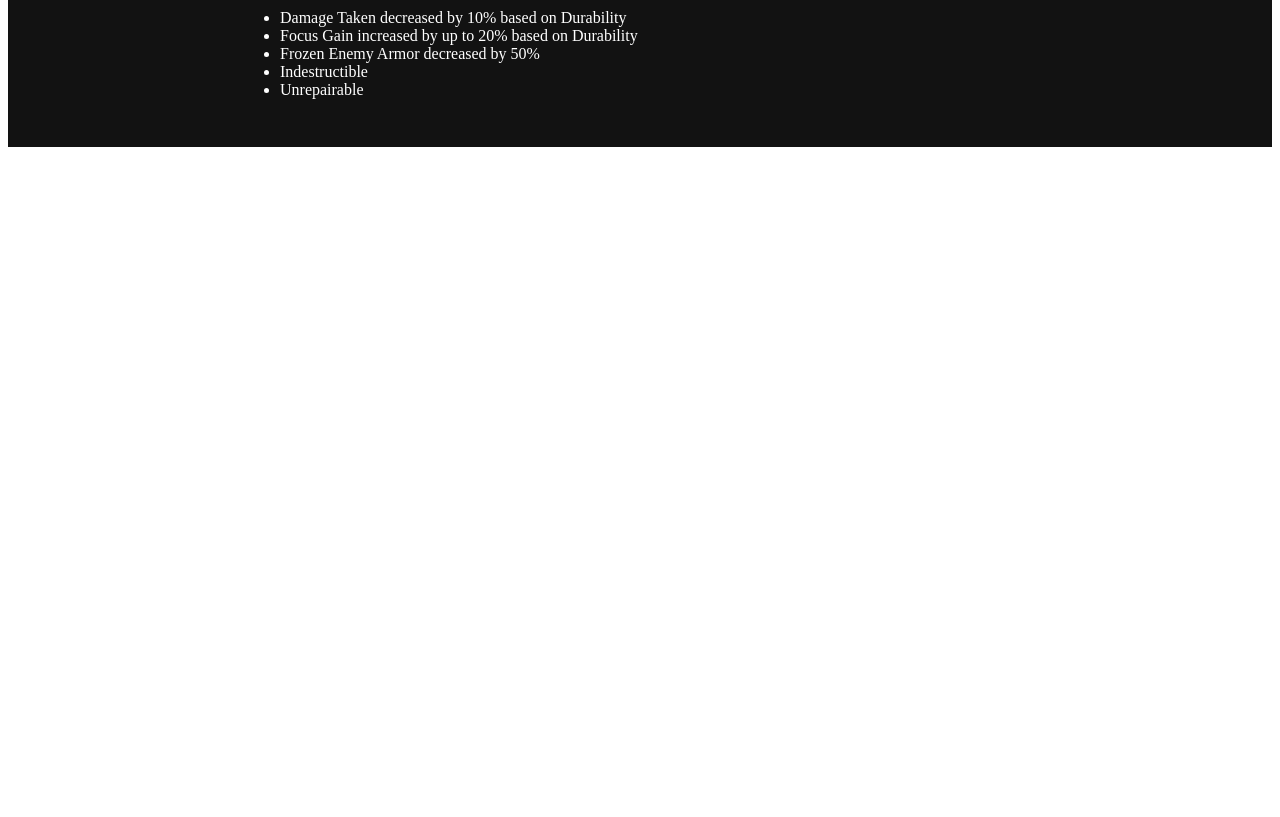
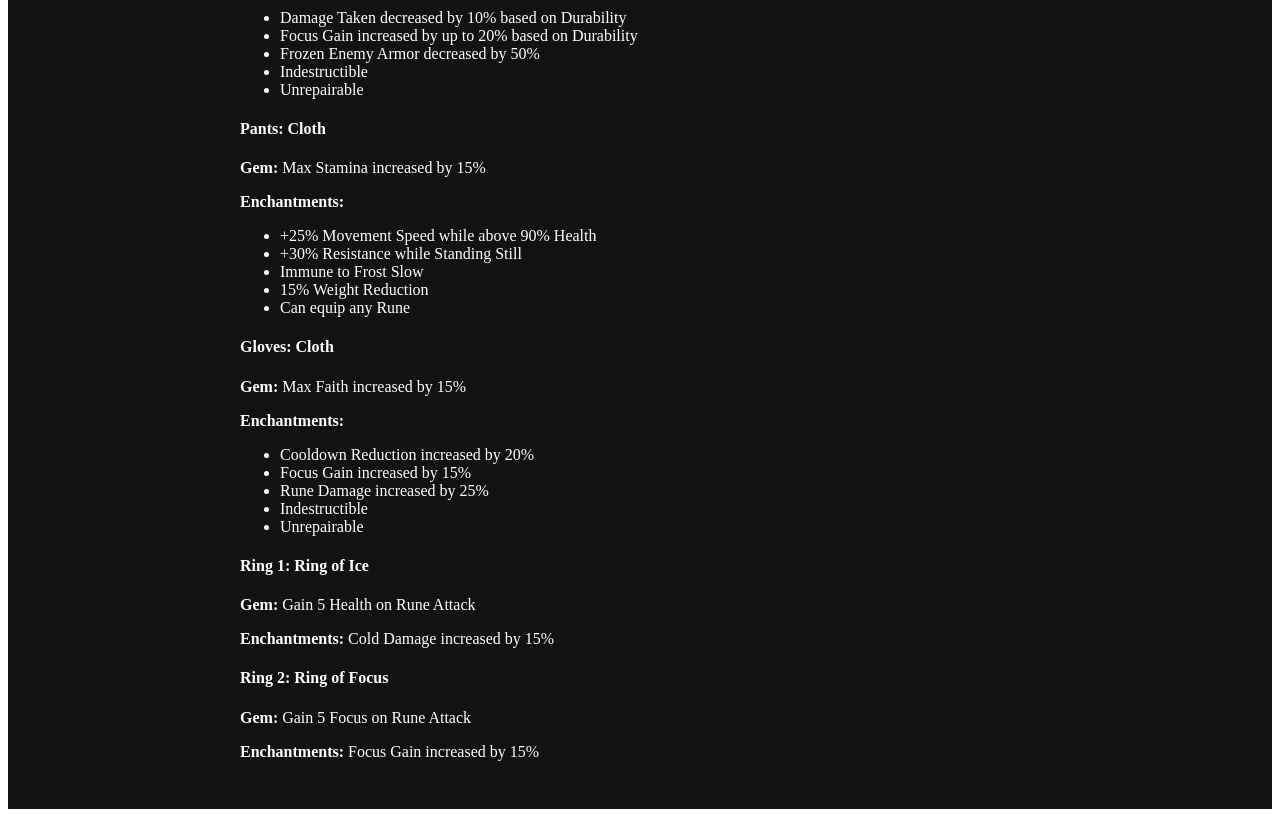
Before and after one commit to NoRestFortheWickedBuilds/nrftw-builds, a Next.js app: page /builds/cold-mage in a window 1280 px wide. Shown: the part 1020-1837 px from the top of the page. Before the commit the page ends 1175 px from the top, so only its background shows below. Built offline with nearby package versions, Linux system fonts and the light colour scheme.

Commit message:
Correct Cold Mage build page with full details and background

```diff
--- a/pages/builds/cold-mage.js
+++ b/pages/builds/cold-mage.js
@@ -61,6 +61,36 @@ export default function ColdMage() {
             <li>Indestructible</li>
             <li>Unrepairable</li>
           </ul>
+
+          <h4>Pants: Cloth</h4>
+          <p><strong>Gem:</strong> Max Stamina increased by 15%</p>
+          <p><strong>Enchantments:</strong></p>
+          <ul>
+            <li>+25% Movement Speed while above 90% Health</li>
+            <li>+30% Resistance while Standing Still</li>
+            <li>Immune to Frost Slow</li>
+            <li>15% Weight Reduction</li>
+            <li>Can equip any Rune</li>
+          </ul>
+
+          <h4>Gloves: Cloth</h4>
+          <p><strong>Gem:</strong> Max Faith increased by 15%</p>
+          <p><strong>Enchantments:</strong></p>
+          <ul>
+            <li>Cooldown Reduction increased by 20%</li>
+            <li>Focus Gain increased by 15%</li>
+            <li>Rune Damage increased by 25%</li>
+            <li>Indestructible</li>
+            <li>Unrepairable</li>
+          </ul>
+
+          <h4>Ring 1: Ring of Ice</h4>
+          <p><strong>Gem:</strong> Gain 5 Health on Rune Attack</p>
+          <p><strong>Enchantments:</strong> Cold Damage increased by 15%</p>
+
+          <h4>Ring 2: Ring of Focus</h4>
+          <p><strong>Gem:</strong> Gain 5 Focus on Rune Attack</p>
+          <p><strong>Enchantments:</strong> Focus Gain increased by 15%</p>
         </section>
       </main>
     </div>
```
